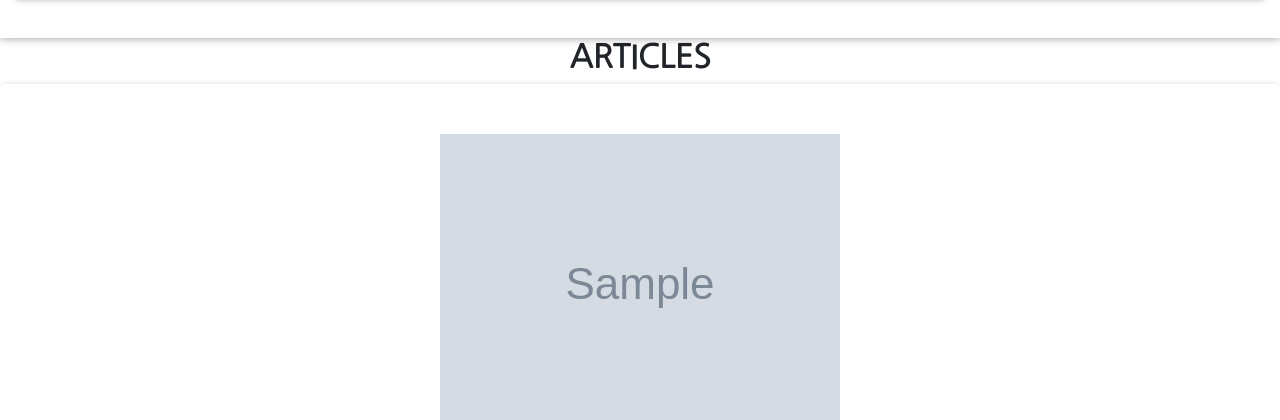
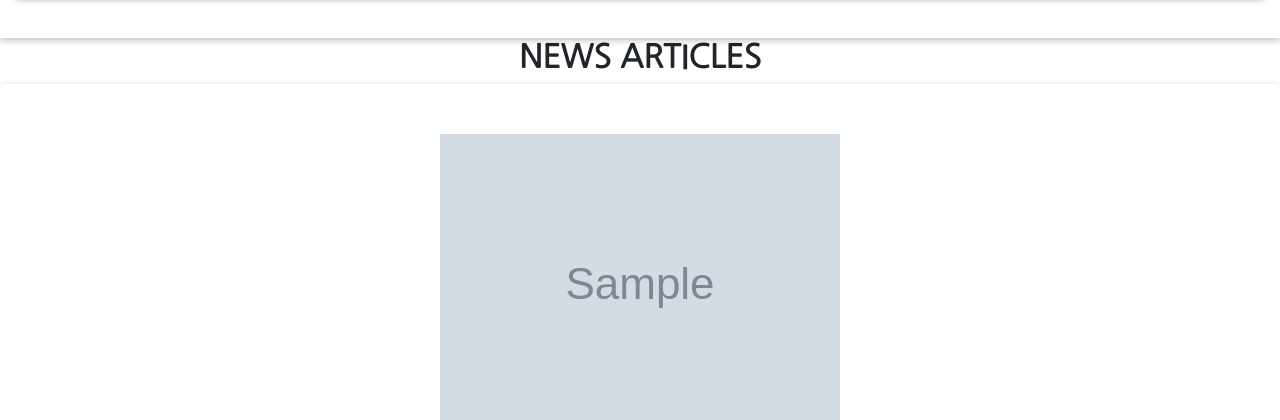
Before and after one commit to AisaJ/News_highlight, a Flask app: template app/templates/source.html in a window 1280 px wide. Shown: the part 250-670 px from the top of the page. Run offline with Flask 2, Linux system fonts and the light colour scheme; the template is opened without the code that fills it: most values are stand-ins (such as "Sample title", 1, 10 or a date in 2020); grey boxes marked "Sample" are stand-in pictures; some libraries are stand-ins or nearby versions.

```diff
--- a/app/templates/source.html
+++ b/app/templates/source.html
@@ -11,7 +11,7 @@
 
 {% block content %}
 <div class="container-fluid">
-  <h2 style="text-align:center; font-weight:bold">ARTICLES</h2>
+  <h2 style="text-align:center; font-weight:bold">NEWS ARTICLES</h2>
   <div class="row card">
     {% for article in articles_list %}
       <div class="col-xs-6 col-sm-6 col-md-12 col-lg-12 card-body imageUrl" style="background: url({{article.image}}) no-repeat center center; height: 25rem">
```
Also changed, not shown: requirements.txt (added, +11 -0 lines), 1 other file.
